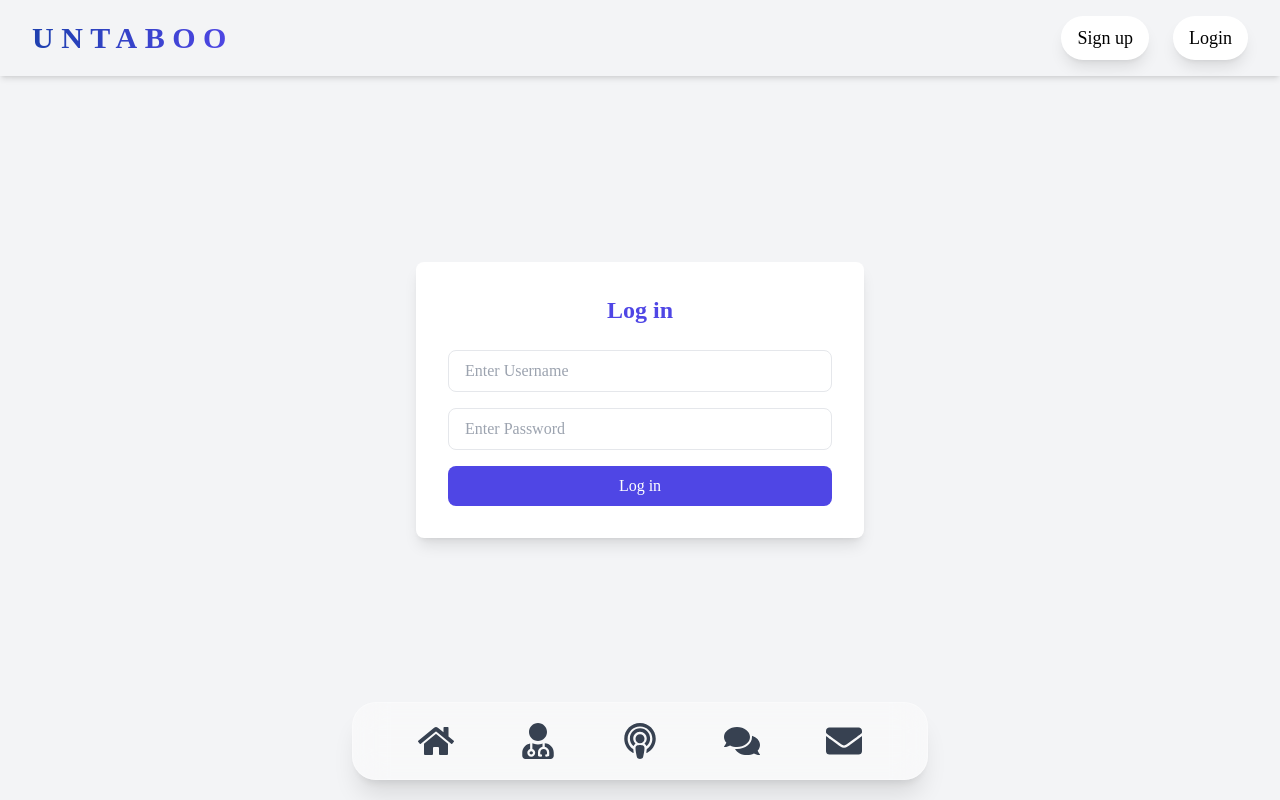
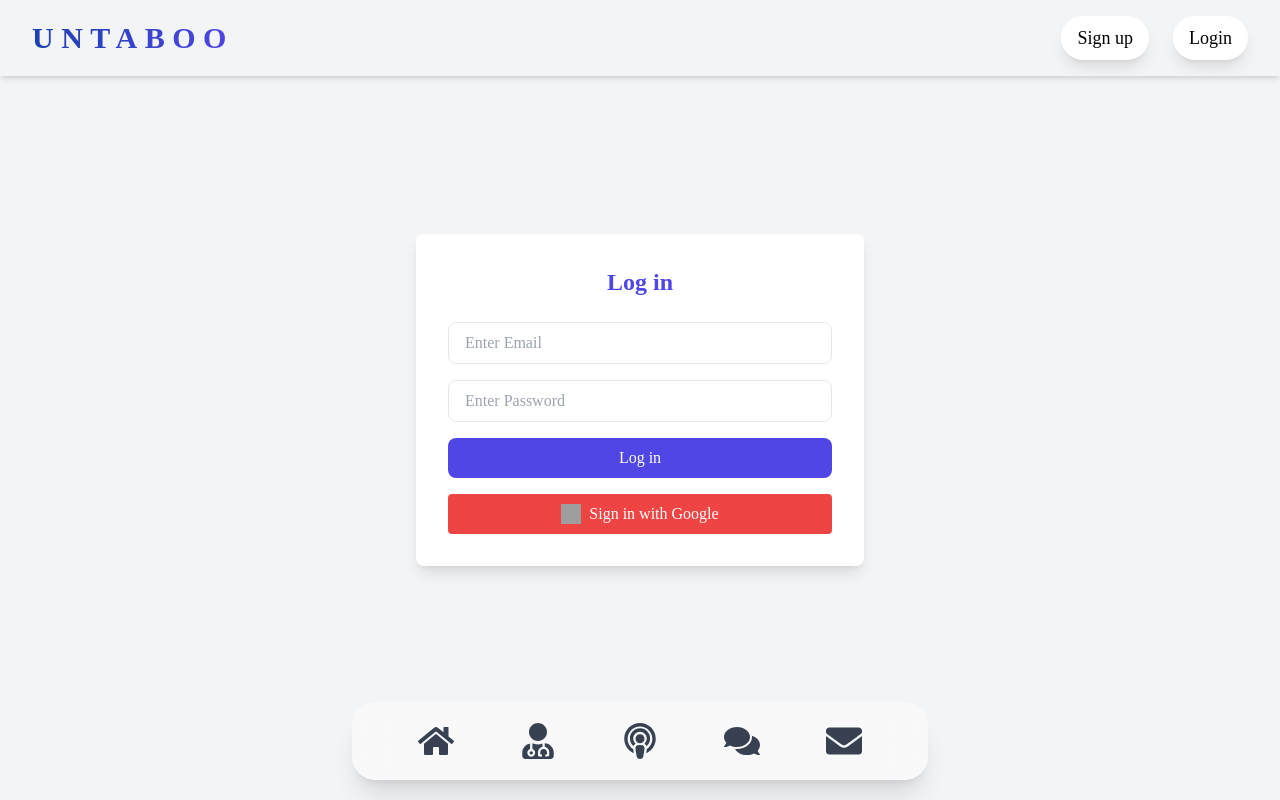
Before and after one commit to kunal649/UTO, a React (Vite) app in the folder Client/: page /login in a window 1280 px wide. Built offline with nearby package versions, Linux system fonts and the light colour scheme; grey boxes are pictures that could not be loaded.

Commit message:
google-login

```diff
--- /dev/null
+++ b/Client/src/components/GoogleLoginButton.jsx
@@ -0,0 +1,18 @@
+
+const GoogleLoginButton = () => {
+  const handleGoogleLogin = () => {
+    window.location.href = "http://localhost:5000/v1/google";
+  };
+
+  return (
+    <button
+      onClick={handleGoogleLogin}
+      className="flex items-center justify-center bg-red-500 text-white px-4 py-2 rounded w-full hover:bg-red-600 transition"
+    >
+      <img src="/google-icon.svg" alt="Google" className="w-5 h-5 mr-2" />
+      Sign in with Google
+    </button>
+  );
+};
+
+export default GoogleLoginButton;
--- a/Client/src/components/login.jsx
+++ b/Client/src/components/login.jsx
@@ -1,23 +1,24 @@
 import { useState } from "react";
-import { useAuth } from "../context/AuthContext"; // Import AuthContext
-import { useNavigate } from "react-router-dom"; // React Router for navigation
+import { useAuth } from "../context/AuthContext";
+import { useNavigate } from "react-router-dom";
+import GoogleLoginButton from "./GoogleLoginButton";
 
 const Login = () => {
   const { loginUser } = useAuth();
-  const navigate = useNavigate(); // Use navigate hook
-  const [formData, setFormData] = useState({ username: "", password: "" });
+  const navigate = useNavigate();
+  const [formData, setFormData] = useState({ email: "", password: "" });
   const [loading, setLoading] = useState(false);
-  const [error, setError] = useState(""); // State for error messages
+  const [error, setError] = useState("");
 
   const handleChange = (e) => {
     setFormData({ ...formData, [e.target.name]: e.target.value });
-    setError(""); // Clear error on input change
+    setError("");
   };
 
   const handleSubmit = async (e) => {
     e.preventDefault();
 
-    if (!formData.username || !formData.password) {
+    if (!formData.email || !formData.password) {
       setError("All fields are required!");
       return;
     }
@@ -27,7 +28,7 @@ const Login = () => {
     setLoading(false);
 
     if (response.success) {
-      navigate("/"); // Navigate instead of window.location.href
+      navigate("/");
     } else {
       setError(response.message || "Invalid credentials!");
     }
@@ -39,15 +40,15 @@ const Login = () => {
         <h2 className="text-2xl font-bold text-center text-indigo-600">
           Log in
         </h2>
-        {error && <p className="text-red-500 text-center mt-2">{error}</p>}{" "}
-        {/* Display error */}
+        {error && <p className="text-red-500 text-center mt-2">{error}</p>}
+
         <form onSubmit={handleSubmit} className="mt-6 space-y-4">
           <input
-            type="text"
-            name="username"
-            placeholder="Enter Username"
+            type="email"
+            name="email"
+            placeholder="Enter Email"
             required
-            value={formData.username}
+            value={formData.email}
             onChange={handleChange}
             className="w-full px-4 py-2 border rounded-lg focus:ring-2 focus:ring-indigo-400"
           />
@@ -62,13 +63,15 @@ const Login = () => {
           />
           <button
             type="submit"
-            disabled={loading} // Disable button when logging in
+            disabled={loading}
             className={`w-full bg-indigo-600 text-white py-2 rounded-lg transition ${
               loading ? "opacity-50 cursor-not-allowed" : "hover:bg-indigo-700"
             }`}
           >
             {loading ? "Logging in..." : "Log in"}
           </button>
+
+          <GoogleLoginButton />
         </form>
       </div>
     </div>
```
